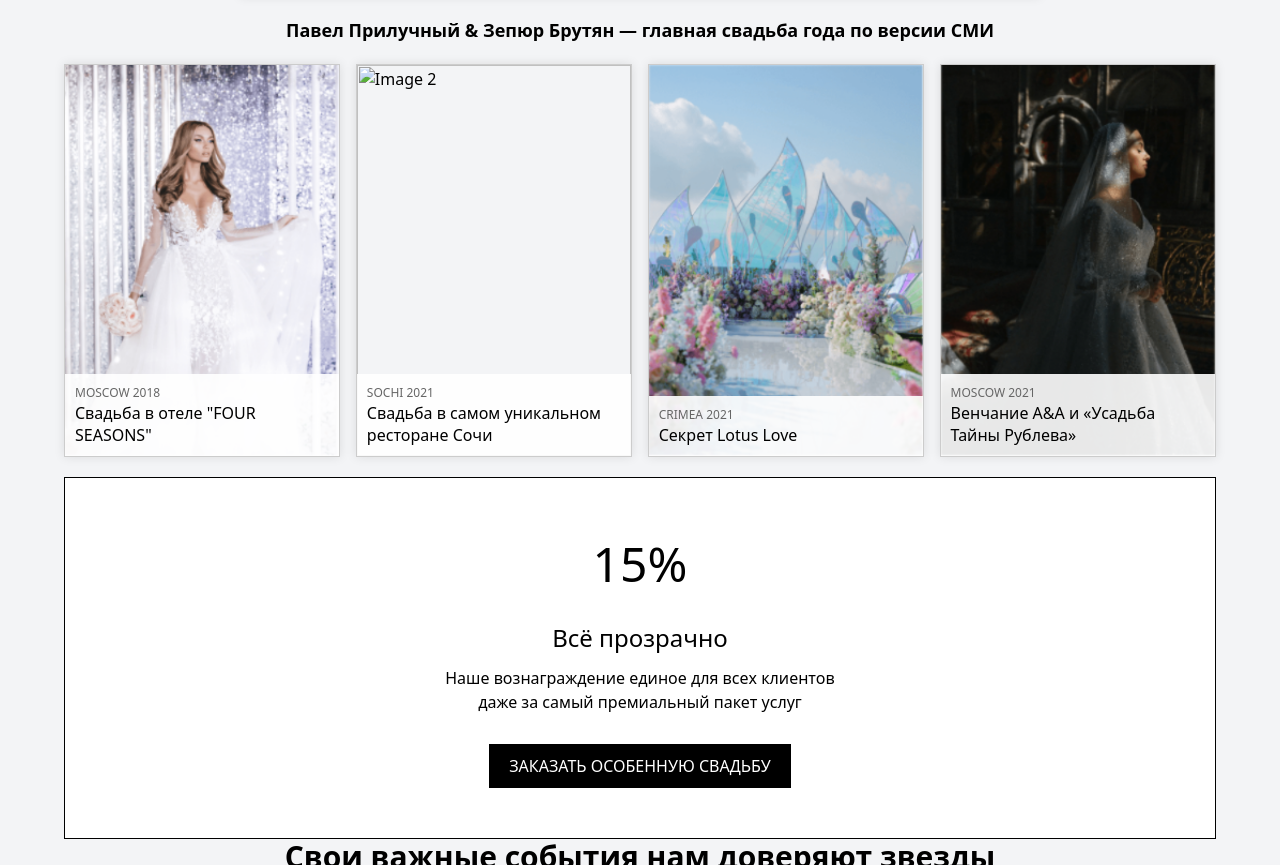
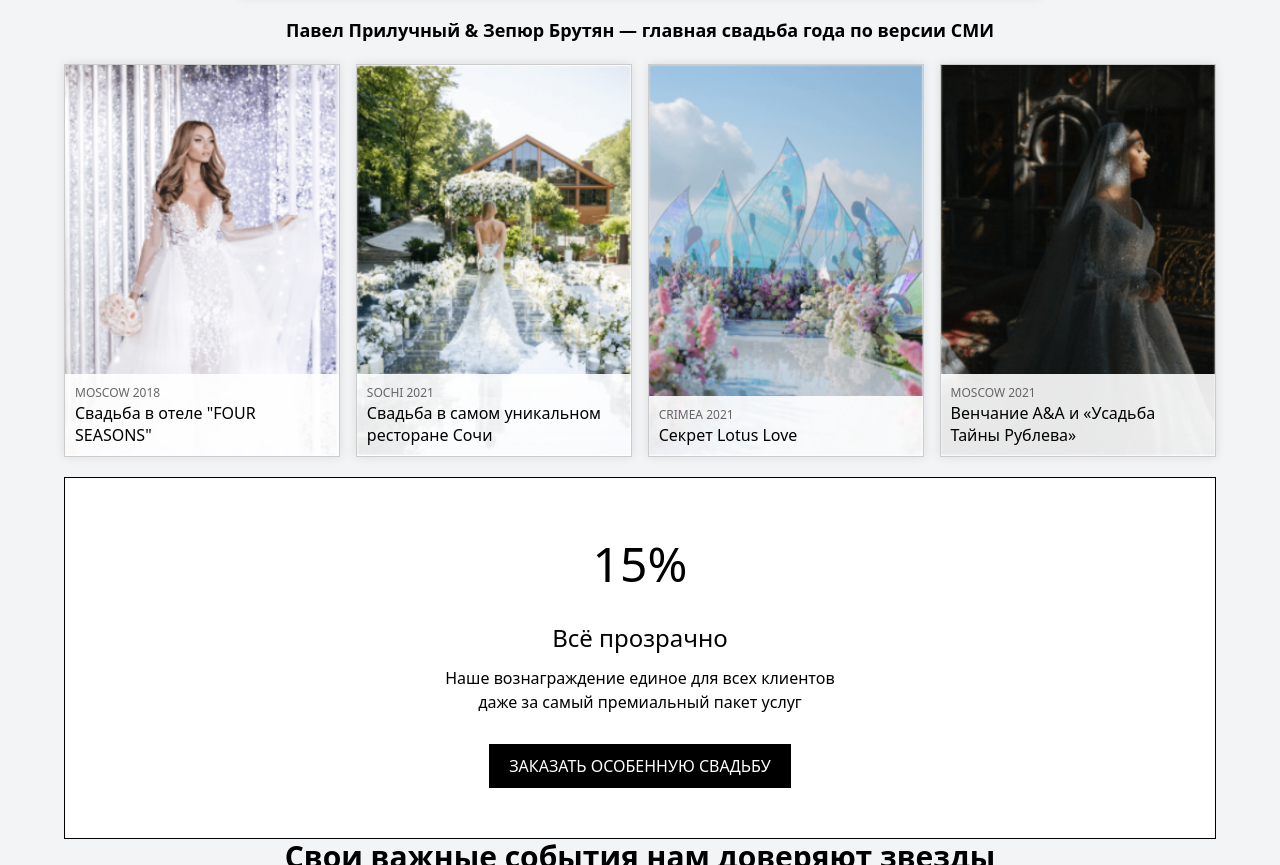
Before and after one commit to Gaalieva/SLADKO, a plain HTML site: page index.html in a window 1280 px wide. Shown: the part 1573-2438 px from the top of the page. Drawn offline with nearby package versions, Linux system fonts and the light colour scheme.

Commit message:
image last

```diff
--- a/index.html
+++ b/index.html
@@ -110,7 +110,7 @@
        </div>
    </div>
    <div class="wedding-gallery-item">
-       <img src=".img/after-history/2-marry.png" alt="Image 2">
+       <img src="img/after-history/2-marry.png" alt="Image 2">
        <div class="wedding-gallery-info">
            <span class="location-year">SOCHI 2021</span>
            <h3>Свадьба в самом уникальном ресторане Сочи</h3>
```
